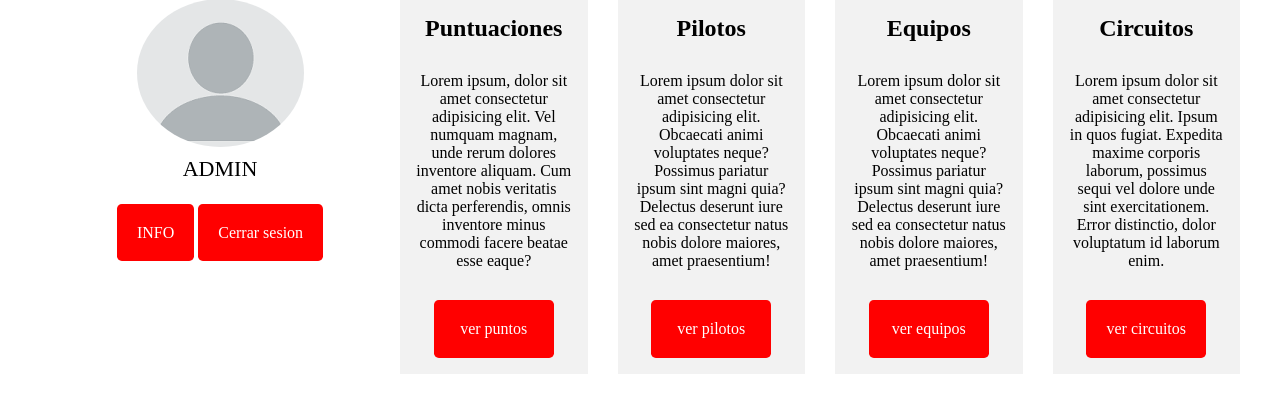
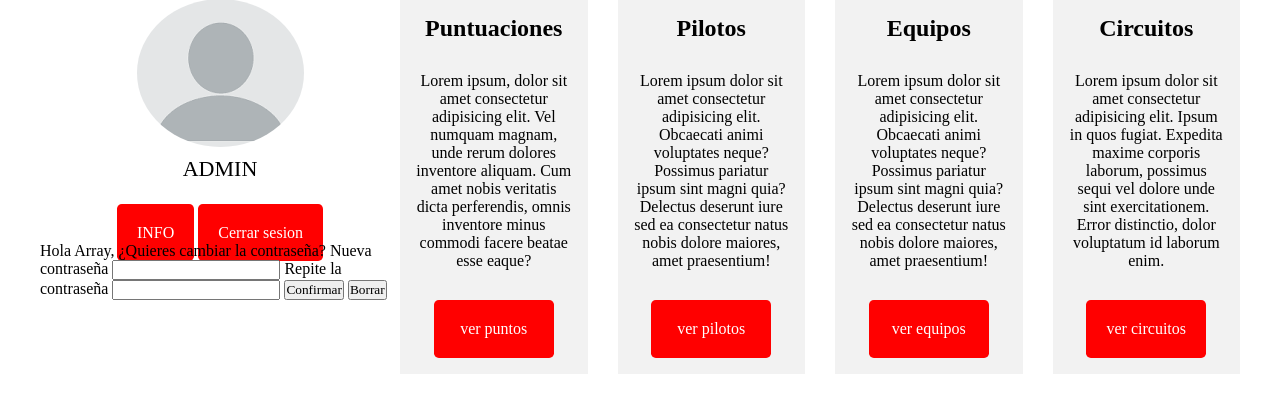
Before and after one commit to alvarogomez05/dwes_proyect, a PHP site: page /pages/admin.php in a window 1280 px wide. Shown: the part 199-612 px from the top of the page. Run offline with PHP 8.4, Linux system fonts and the light colour scheme; the visitor is signed in with stand-in values (Sample User, id 1); some web fonts are replaced.

Commit message:
creacion de formularios para cambio de contraseña y archivos

```diff
--- a/pages/admin.php
+++ b/pages/admin.php
@@ -50,11 +50,24 @@
             <!-- este enlace le permitira al usuario modificar sus credenciales -->
             <!-- Con js al hacer click en este enlace aparecerá la ventana modal con el formulario -->
             <div class="aside__box">
-                <a href="" class="aside__link">INFO</a>
+                <a href="" class="aside__link" id="btn">INFO</a>
 
                 <a href="cerrar_sesion.php" class="aside__link">Cerrar sesion</a>
             </div>
 
+            <div class="containerForm" id="containerForm">
+                <form class="form" id="form" action="cambiarcontrasena.php" method="post">
+                    <label for="">Hola <?php echo $_SESSION['user'] ?>, ¿Quieres cambiar la contraseña?</label>
+
+                    <label for="">Nueva contraseña</label>
+                    <input type="text" name="nuevacontraseña">
+                    <label for="">Repite la contraseña</label>
+                    <input type="text" name="nuevacontraseña2">
+
+                    <button type="submit">Confirmar</button>
+                    <button type="reset">Borrar</button>
+                </form>
+            </div>
 
         </aside>
         <!-- aqui van las opciones que tiene el usuario -->
```
Also changed, not shown: pages/user.php (+12 -0 lines), js/admin.js (added), pages/cambiarcontrasena.php (added).
